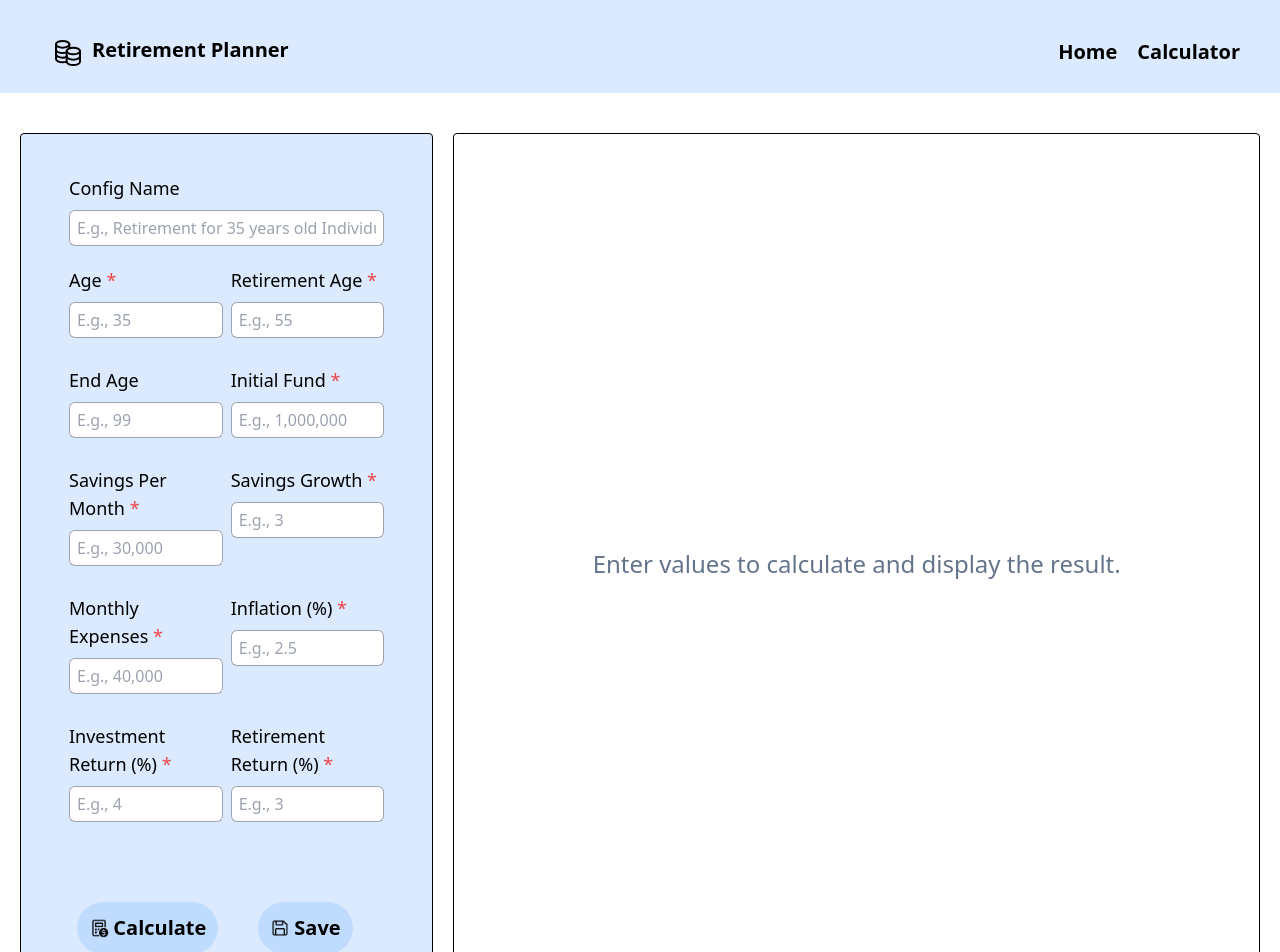
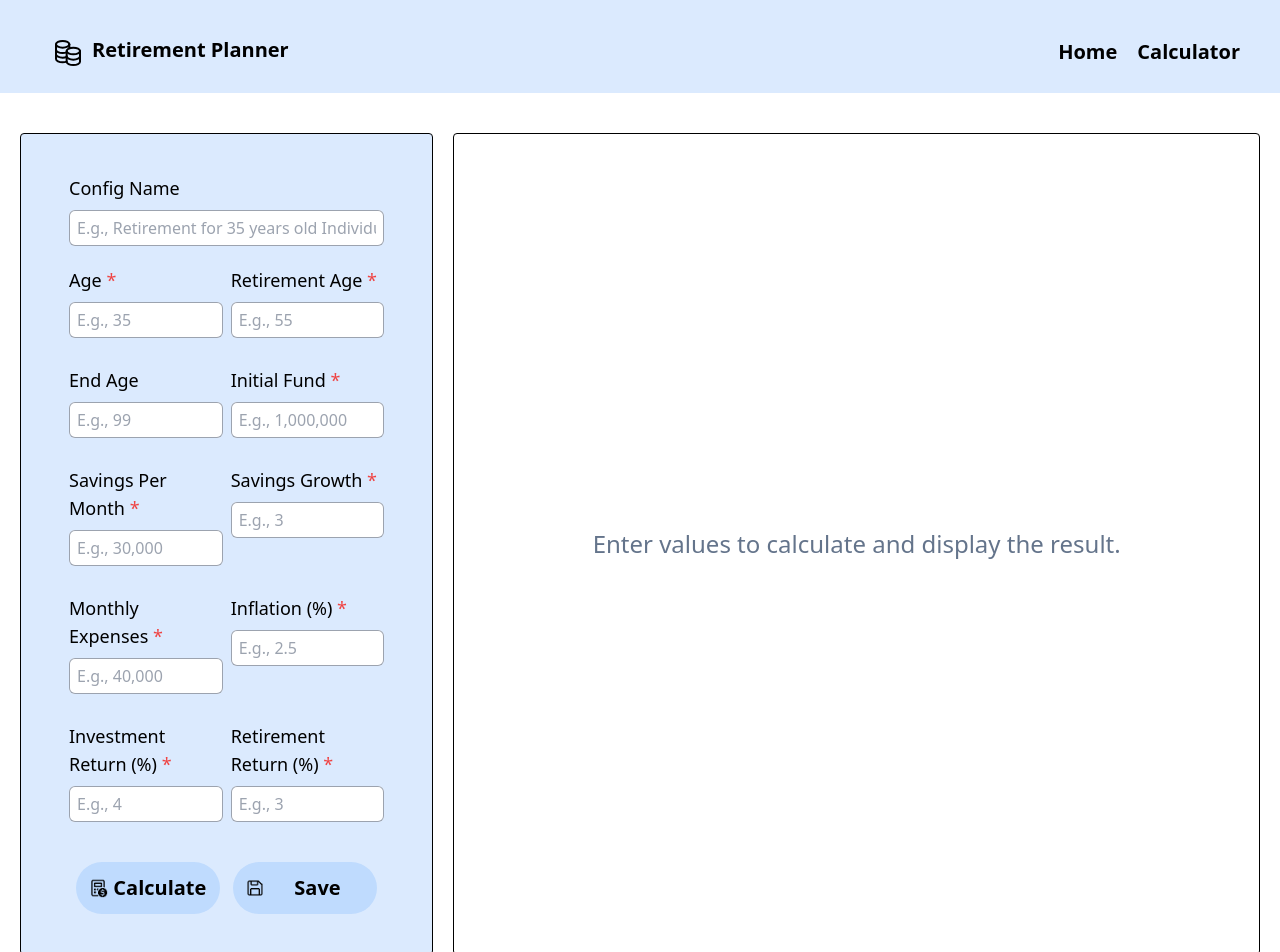
Before and after one commit to kiattisakng9/retirement-plan-calculator, a React (Create React App) app: page /calculator in a window 1280 px wide. Shown: the top 952 px of the page. Built offline with nearby package versions, Linux system fonts and the light colour scheme.

Commit message:
minor form UI adjustment

```diff
--- a/src/components/CalculatorFormInput.jsx
+++ b/src/components/CalculatorFormInput.jsx
@@ -6,6 +6,7 @@ const CalculatorFormInput = ({
 	inputDisplayLabel,
 	inputPlaceholder,
 	inputType,
+	inputStep,
   setStateFn,
   isRequired = false
 }) => {
@@ -26,6 +27,7 @@ const CalculatorFormInput = ({
 						type={inputType}
 						name={inputName}
 						id={inputId}
+						step={inputStep}
 						className="
         lg:w-full lg:block lg:rounded-md lg:py-1.5 lg:px-2 lg:ring-1 lg:ring-inset lg:ring-gray-400 lg:focus:text-gray-800
         md:w-28 md:block md:rounded-md md:py-1.5 md:px-2 md:ring-1 md:ring-inset md:ring-gray-400 md:focus:text-gray-800
--- a/src/components/FormButton.jsx
+++ b/src/components/FormButton.jsx
@@ -2,13 +2,13 @@ import React from "react";
 
 const FormButton = ({ buttonText, onClickFn, btnIcon }) => {
 	return (
-		<div className="flex mt-10 lg:justify-center lg:items-center md:justify-center md:items-center sm:justify-center sm:items-center max-sm:justify-center max-sm:items-center">
+		<div className="flex lg:justify-center lg:items-center md:justify-center md:items-center sm:justify-center sm:items-center max-sm:justify-center max-sm:items-center">
 			<button
-				className="flex items-center gap-1 px-3 py-3 font-semibold text-black duration-200 bg-blue-200 rounded-full lg:text-xl md:text-sm sm:text-sm max-sm:text-sm hover:bg-blue-500"
+				className="flex items-center justify-center gap-1 px-3 py-3 font-semibold text-black duration-200 bg-blue-200 rounded-full w-36 lg:text-xl md:text-sm sm:text-sm max-sm:text-sm hover:bg-blue-500"
 				onClick={onClickFn}
 			>
 				<img className="w-5 h-5 " src={btnIcon} alt="calculate" />
-				{buttonText}
+				<p className="w-full font-center">{buttonText}</p>
 			</button>
 		</div>
 	);
```
